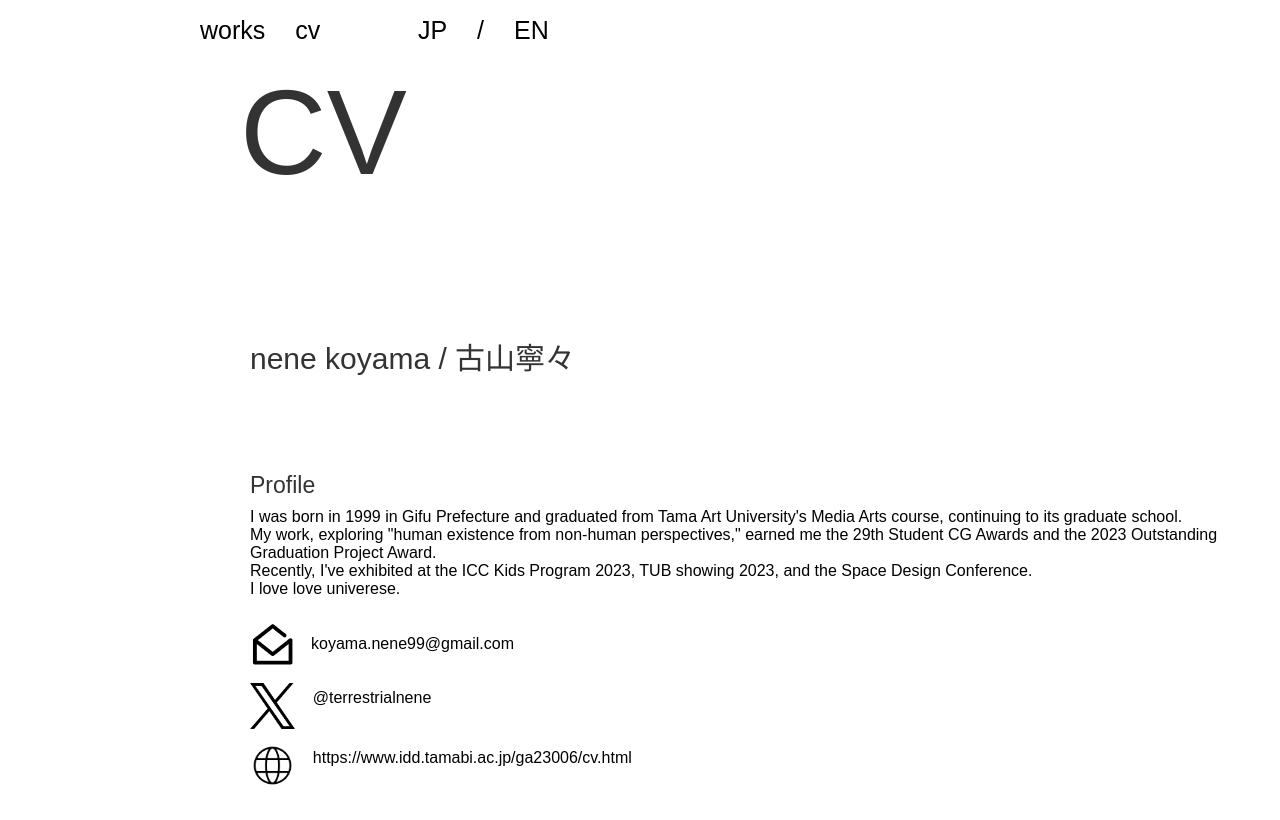
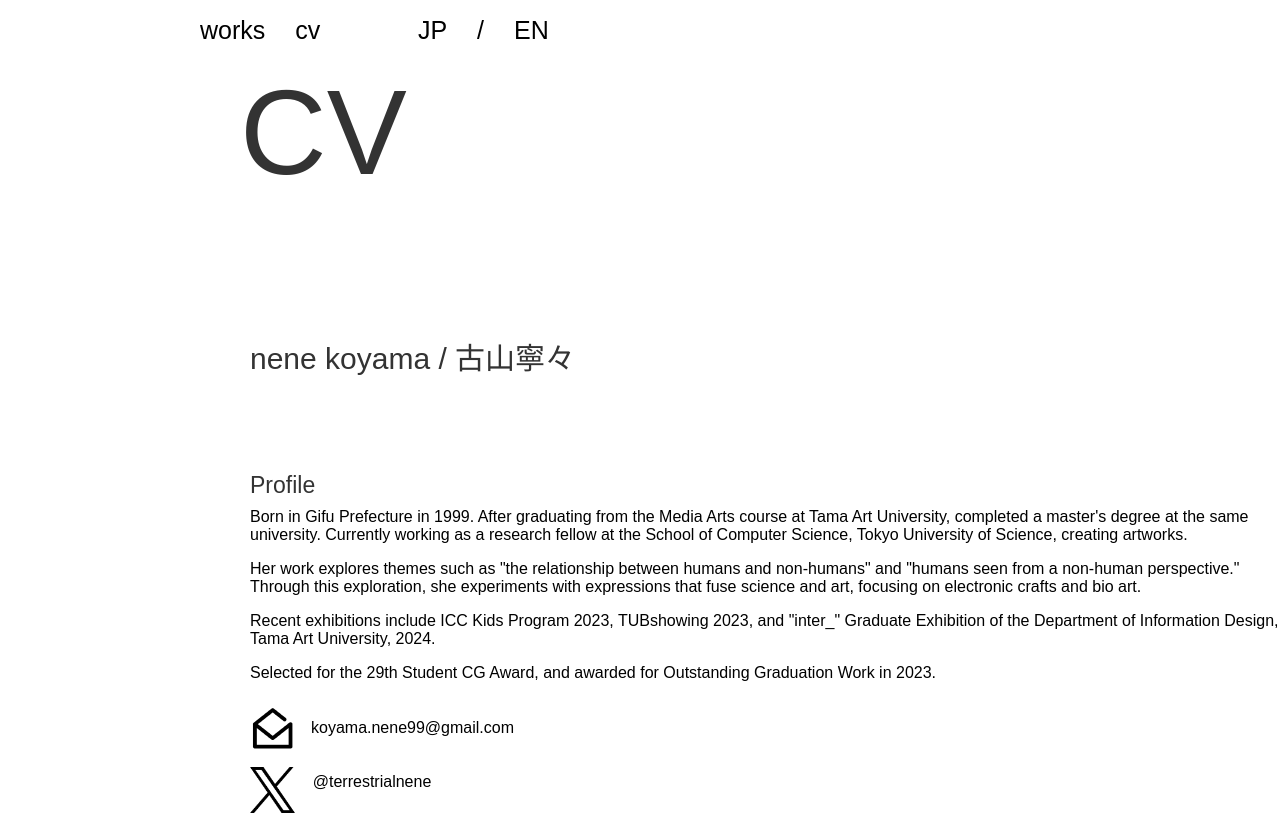
Before and after one commit to NeneKoyama/my-website, a plain HTML site: page cv.html in a window 1280 px wide. Shown: the top 820 px of the page. Drawn offline with Linux system fonts and the light colour scheme.

Commit message:
Add files via upload

```diff
--- a/cv.html
+++ b/cv.html
@@ -34,11 +34,10 @@
       <p class ="name">nene koyama / 古山寧々</p>
       <div class="cv_section">
         <h2>Profile</h2>
-        <p> I was born in 1999 in Gifu Prefecture and graduated from Tama Art University's Media Arts course, continuing to its graduate school.
-          <br> My work, exploring "human existence from non-human perspectives," earned me the 29th Student CG Awards and the 2023 Outstanding Graduation Project Award.
-          <br> Recently, I've exhibited at the ICC Kids Program 2023, TUB showing 2023, and the Space Design Conference.
-          <br>I love love univerese.
-        </p>
+        <p>Born in Gifu Prefecture in 1999. After graduating from the Media Arts course at Tama Art University, completed a master's degree at the same university. Currently working as a research fellow at the School of Computer Science, Tokyo University of Science, creating artworks.</p>
+        <p>Her work explores themes such as "the relationship between humans and non-humans" and "humans seen from a non-human perspective." Through this exploration, she experiments with expressions that fuse science and art, focusing on electronic crafts and bio art.</p>
+        <p>Recent exhibitions include ICC Kids Program 2023, TUBshowing 2023, and "inter_" Graduate Exhibition of the Department of Information Design, Tama Art University, 2024.</p>
+        <p>Selected for the 29th Student CG Award, and awarded for Outstanding Graduation Work in 2023.</p>
       <div class ="sns">
               <a href="mailto:koyama.nene99@gmail.com"> <img src="images/mail.webp"class="snsicon_size">
               </a>
@@ -53,13 +52,7 @@
             <p>&nbsp;&nbsp;&nbsp;&nbsp;@terrestrialnene</p>
           </a>
       </div>
-      <div class ="sns">
-          <a href="https://www.idd.tamabi.ac.jp/ga23006/"> <img src="images/Web.webp"class="snsicon_size">
-          </a>
-          <a href="https://www.idd.tamabi.ac.jp/ga23006/" class="text_h">
-            <p>&nbsp;&nbsp;&nbsp;&nbsp;https://www.idd.tamabi.ac.jp/ga23006/cv.html</p>
-          </a>
-      </div>
+
       </div>
 
       <div class= cv_section>
```
